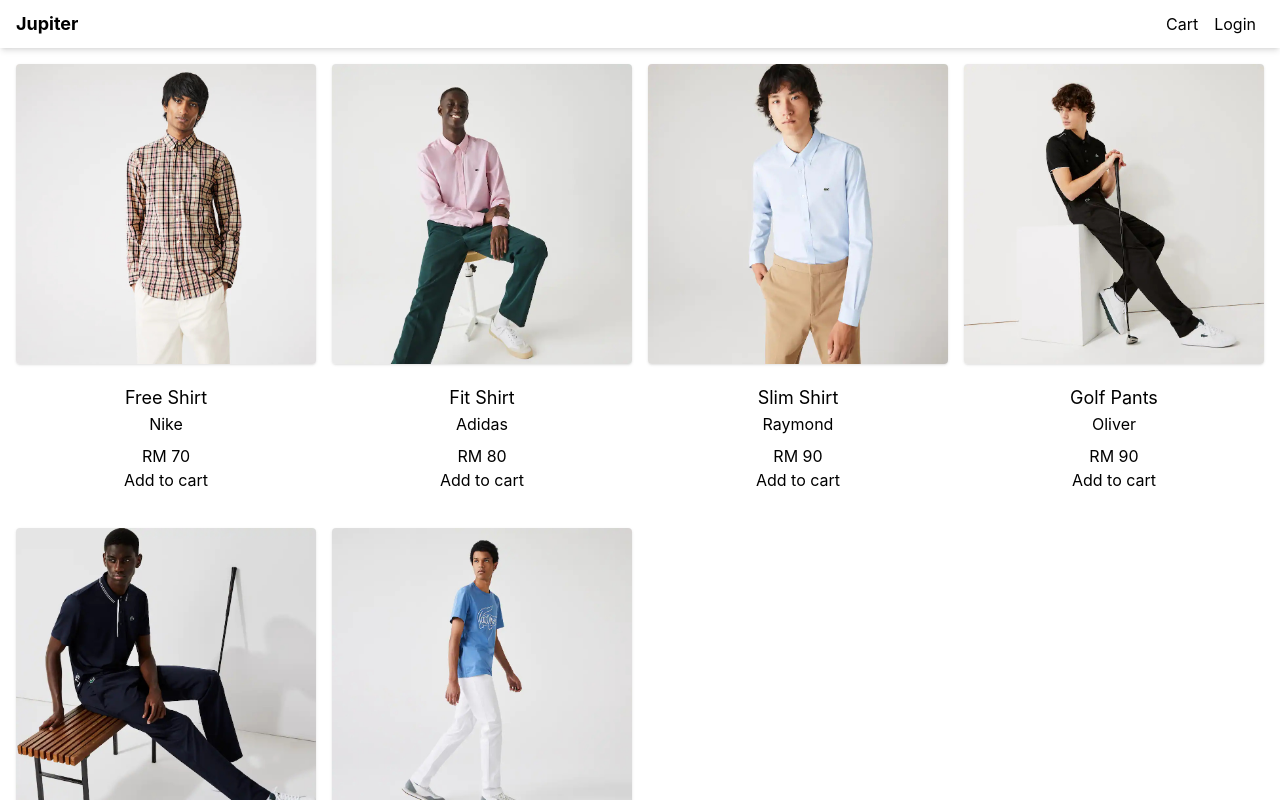
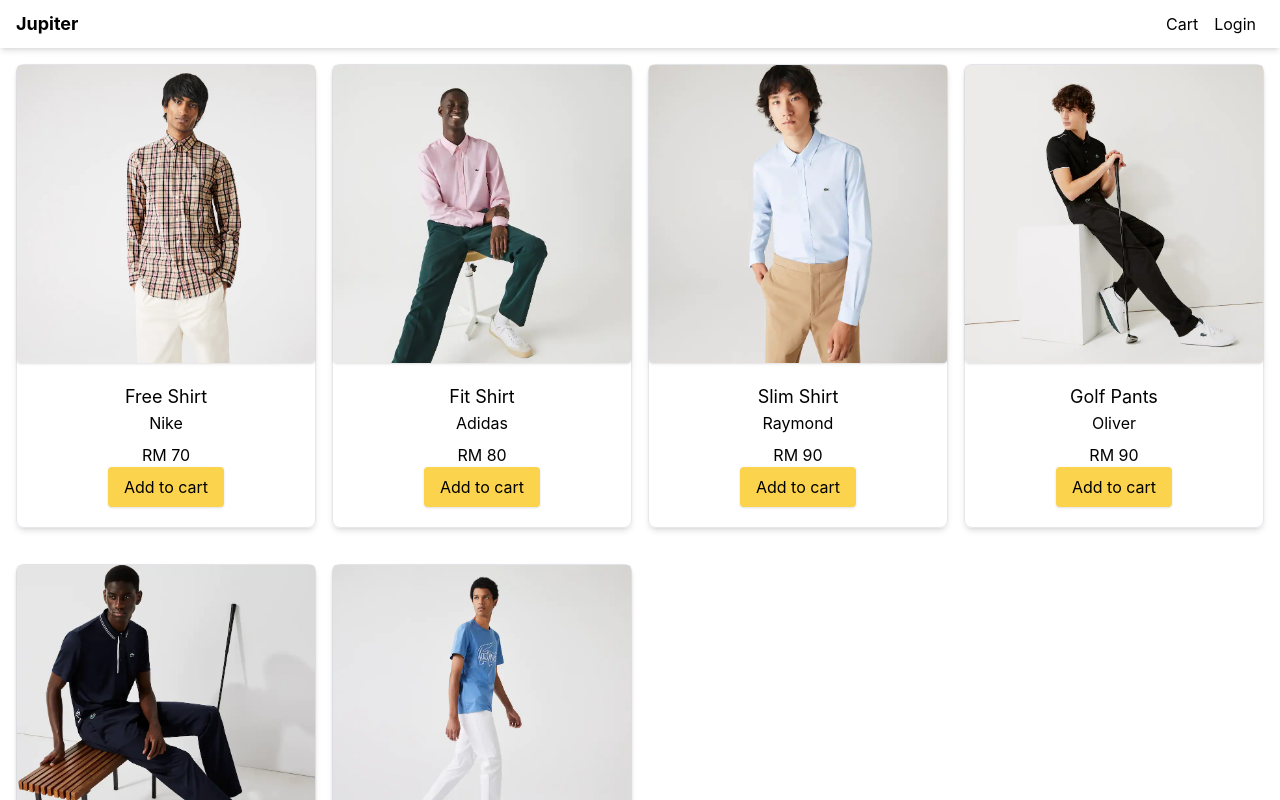
Before and after one commit to zhning1994/next-mongodb-ecommerce, a Next.js app: page / in a window 1280 px wide. Shown: the top 800 px of the page. Built offline with nearby package versions, Linux system fonts and the light colour scheme.

Commit message:
using @apply to setup style for card and primary-button

```diff
--- a/styles/globals.css
+++ b/styles/globals.css
@@ -18,3 +18,11 @@
 * {
   box-sizing: border-box;
 }
+
+.card {
+  @apply mb-5 block rounded-lg border border-gray-200 shadow-md;
+}
+
+.primary-button {
+  @apply rounded bg-amber-300 py-2 px-4 shadow outline-none hover:bg-amber-400 active:bg-amber-500;
+}
```
